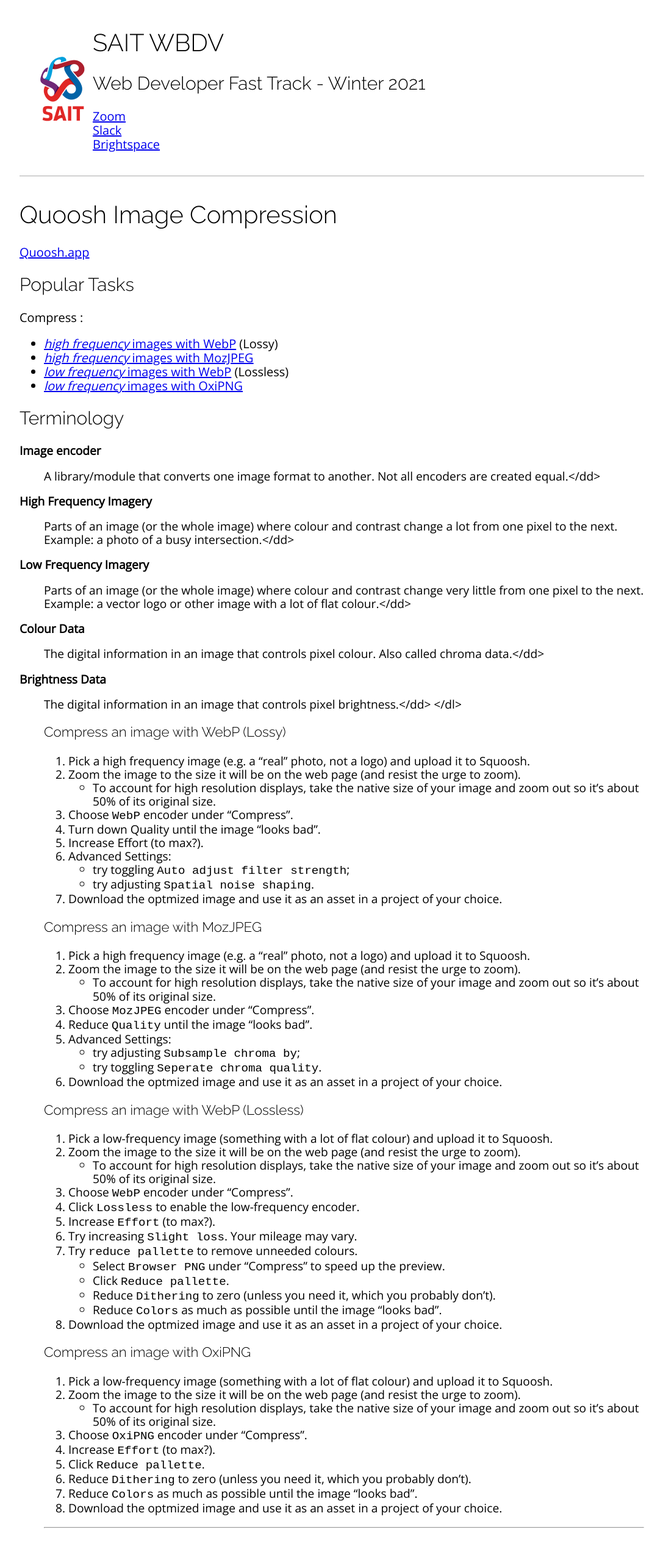
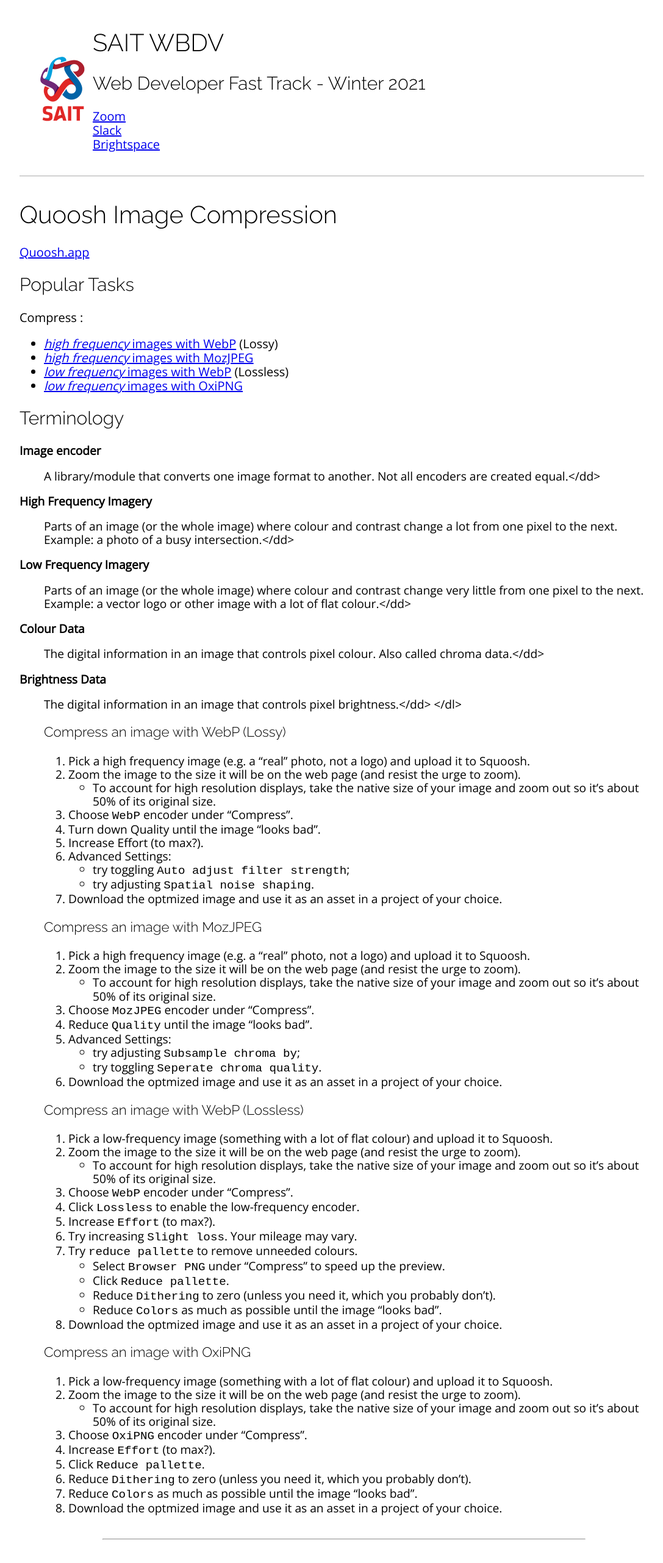
Before and after one commit to sait-wbdv/winter-2021, a Jekyll site: the page built from cheatsheets/squoosh/index.md, in a window 1280 px wide. Shown: the whole page at 61% size, without its empty margins (96-1183 px from the left). Built offline with Jekyll 4.4.1, drawn with Linux system fonts in a browser that asks for light colours; nearby versions of some CDN libraries; before the commit the page ends 2525 px from its top, so only the background shows below that.

Commit message:
tweak to hr margin

```diff
--- a/assets/css/main.css
+++ b/assets/css/main.css
@@ -20,3 +20,7 @@ body > .wrapper {
 img.sait-logo {
   width: 100px;
 }
+
+hr {
+  margin: 2em 5em;
+}
```
